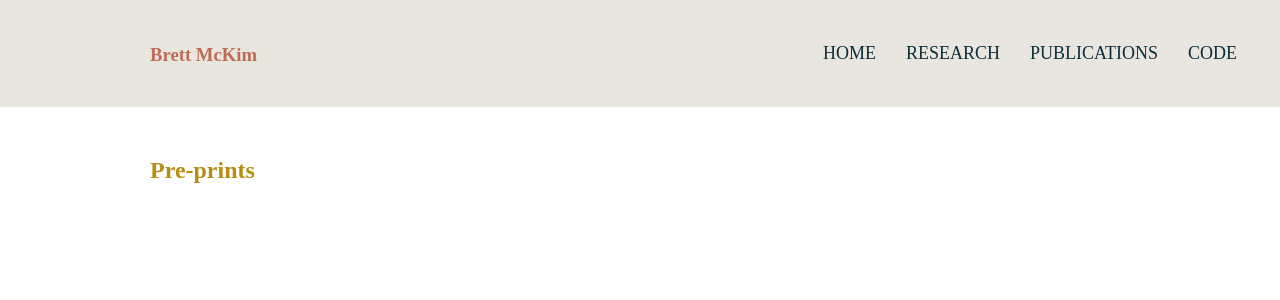
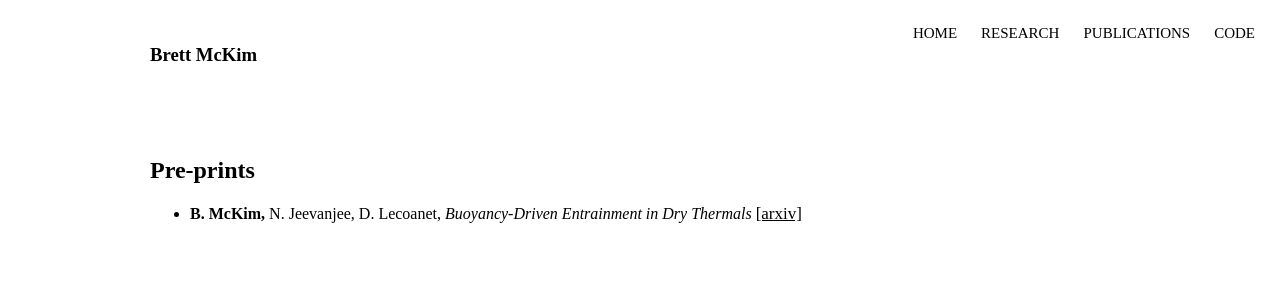
Before and after one commit to mckimb/mckimb.github.io, a Jekyll site: the page built from papers/index.html, in a window 1280 px wide. Shown: the top 300 px of the page. Built offline with Jekyll 4.4.1, drawn with Linux system fonts in a browser that asks for light colours.

Commit message:
Update main.css

```diff
--- a/css/main.css
+++ b/css/main.css
@@ -6,15 +6,15 @@ body {
 }
 
 body h1 {
-    color: #b68e15;
+    color: black;
 }
 
 body h2 {
-    color: #b68e15;
+    color: black;
 }
 
 body h3 {
-    color: #be6d54;
+    color: black;
 }
 
 h3 {
@@ -25,37 +25,37 @@ h3 {
 
 body p {
     font-size: 17px;
-    color: white;
+    color: black;
     margin-left: 30px;
     margin-right: 30px;
 }
 
 body a {
     font-size: 17px;
-    color: white;
+    color: black;
     text-decoration: underline;
 }
 
 body a:hover {
-    color: #e6e6fa;
+    color: black;
     text-decoration: underline;
 }
 
 .blurb UL {
-    color: white;
+    color: black;
 }
 
 .blurb li {
-    color: white;
+    color: black;
 }
 
 .blurb a {
-    color: white;
+    color: black;
     text-decoration: underline;
 }
 
 .blurb a:hover {
-    color: #e6e6fa;
+    color: black;
     text-decoration: underline;
 }
 
@@ -87,15 +87,15 @@ nav ul li, footer ul li {
 .dot1 {
   height: 25%;
   width: 25%;
-  background-color: #edc141;
+  background-color: white;
   border-radius: 50%;
   display: inline-block;
 }
 
 .topnav {
     position: absolute;
-    padding: 30px 30px;
-    background-color: #e9e6df;
+    padding: 15px 15px;
+    background-color: white;
     overflow: hidden;
     list-style:none;
     top: 0;
@@ -110,9 +110,9 @@ nav ul li, footer ul li {
 
 .topnav a {
   display:inline-block;
-  padding: 13px;
-  font-size: 18px;
-  color: #0a2f3b;
+  padding: 10px;
+  font-size: 15px;
+  color: black;
   text-decoration: none;
 }
 
```
